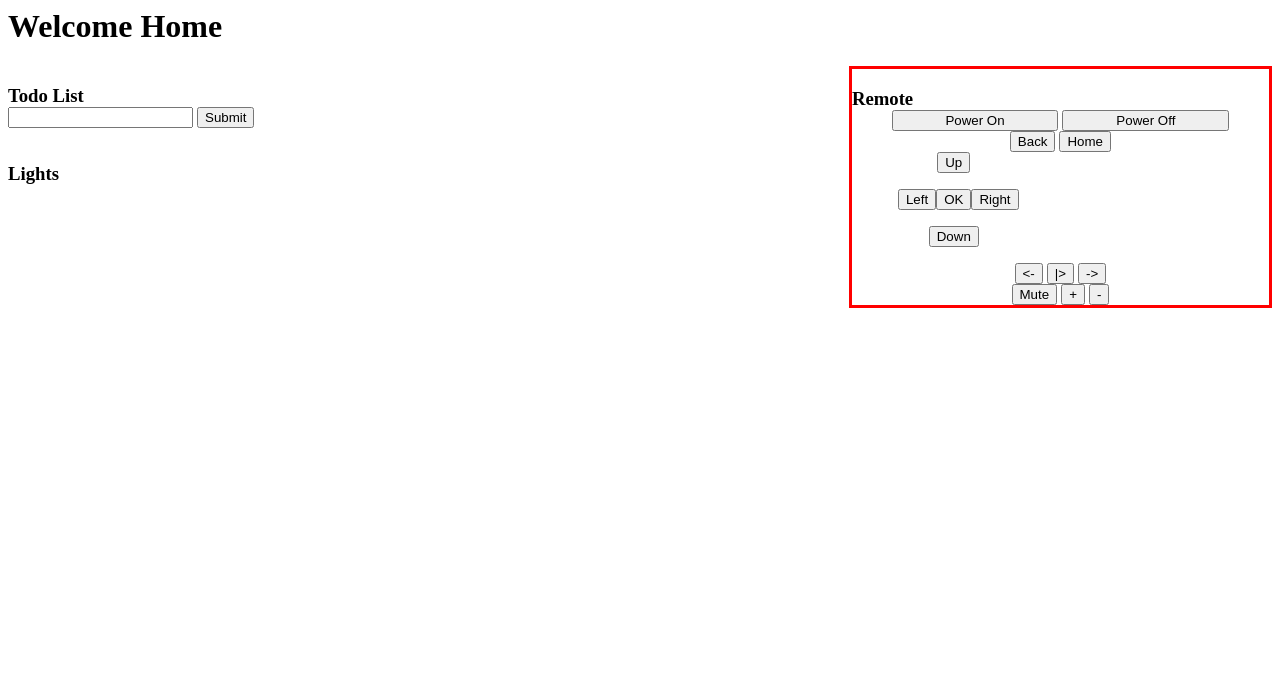
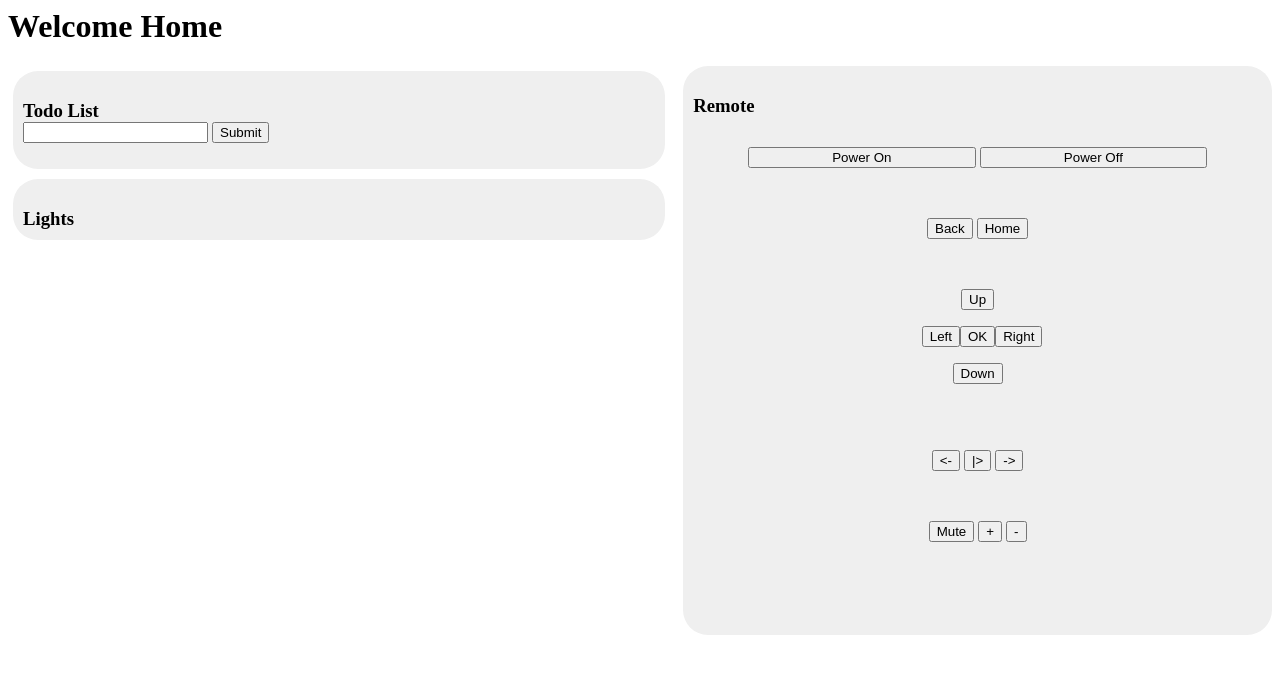
Before and after one commit to jonathansapp08/home-automation, a Flask app: page / in a window 1280 px wide. Shown: the top 674 px of the page. Run offline with Flask 2, Linux system fonts and the light colour scheme; data that the repository does not hold is empty.

Commit message:
changing layout of index

```diff
--- a/templates/index.html
+++ b/templates/index.html
@@ -1,10 +1,10 @@
 <h1>Welcome Home</h1>
 
-<div class="devices">
+<!-- <div class="devices">
   <p>{{ devices }}</p>
-</div>
+</div> -->
 
-<div class="control">
+<div class="control" id="rcorners1">
   <div class="todo">
     <h3 style="margin-bottom: 0;">Todo List</h3>
 
@@ -46,12 +46,12 @@
 
 
 
-<div class="remote" style="border-color: red; border-style: solid;">
+<div class="remote" id="rcorners1">
     <h3 style="margin-bottom: 0;">Remote</h3>
 
 
 
-    <div style="display: block; text-align: center;">
+    <div style="display: block; text-align: center; margin-top: 30px;">
       <form action="{{ url_for('index') }}" method="POST" style="display: inline;">
           <input type="hidden" name="remote" value="PowerOn" />
           <button type submit style="width: 40%; display: inline;">Power On</button>
@@ -64,7 +64,7 @@
     </div>
 
 
-<div style="display: block; text-align: center;">
+<div style="display: block; text-align: center; margin-top: 50px;">
   <form action="{{ url_for('index') }}" method="POST" style="display: inline;">
     <input type="hidden" name="remote" value="Back" />
     <button type submit>Back </button>
@@ -79,7 +79,7 @@
 
 
 
-    <div class="grid" style="text-align: center;">
+    <div class="grid">
         <form action="{{ url_for('index') }}" class="up" method="POST">
           <input type="hidden" name="remote" value="Up" />
           <button type submit>Up </button>
@@ -103,7 +103,7 @@
       </div>
 
 
-    <div style="display: block; text-align: center;">
+    <div style="display: block; text-align: center; margin-top: 50px;">
       <form action="{{ url_for('index') }}" method="POST" style="display: inline;">
           <input type="hidden" name="remote" value="Rev" />
           <button type submit><- </button>
@@ -122,7 +122,7 @@
 
 
 
-<div style="display: block; text-align: center;">
+<div style="display: block; text-align: center; margin-top: 50px;">
   <form action="{{ url_for('index') }}" method="POST" style="display: inline;">
     <input type="hidden" name="remote" value="VolumeMute" />
     <button type submit>Mute </button>
@@ -150,7 +150,7 @@
 
 
 
-<div class="lights">
+<div class="lights" id="rcorners1">
   <h3 style="margin-bottom: 0;">Lights</h3>
 
   {%for key, light in lights.items()%}
@@ -164,6 +164,7 @@
 
   {%endfor%}
 
+</div>
 
 
 
@@ -172,41 +173,31 @@
 
 
 
-
-
-
-
-
-
-
-
-
-
-
-</div>
-
-
-
 <style>
 .remote{
-  width: 33%;
+  height: 70%;
+  width: 45%;
   float: right;
 }
 
 .control{
-  width: 66.3%;
+  width: 50%;
   float: left;
+  margin: 5px;
 }
 
 .lights{
-  width: 65.7%;
+  width: 50%;
   float: left;
+  margin: 5px;
 }
 
 
 .grid {
   display: inline-flex;           /* 1 */
   flex-flow: row wrap;
+  width: 100%;
+  margin-top: 50px;
 }
 
 .up, .down {
@@ -234,7 +225,11 @@
 
 
 
-
+#rcorners1 {
+  border-radius: 25px;
+  background: #efefef;
+  padding: 10px;
+}
 
 
 
```
